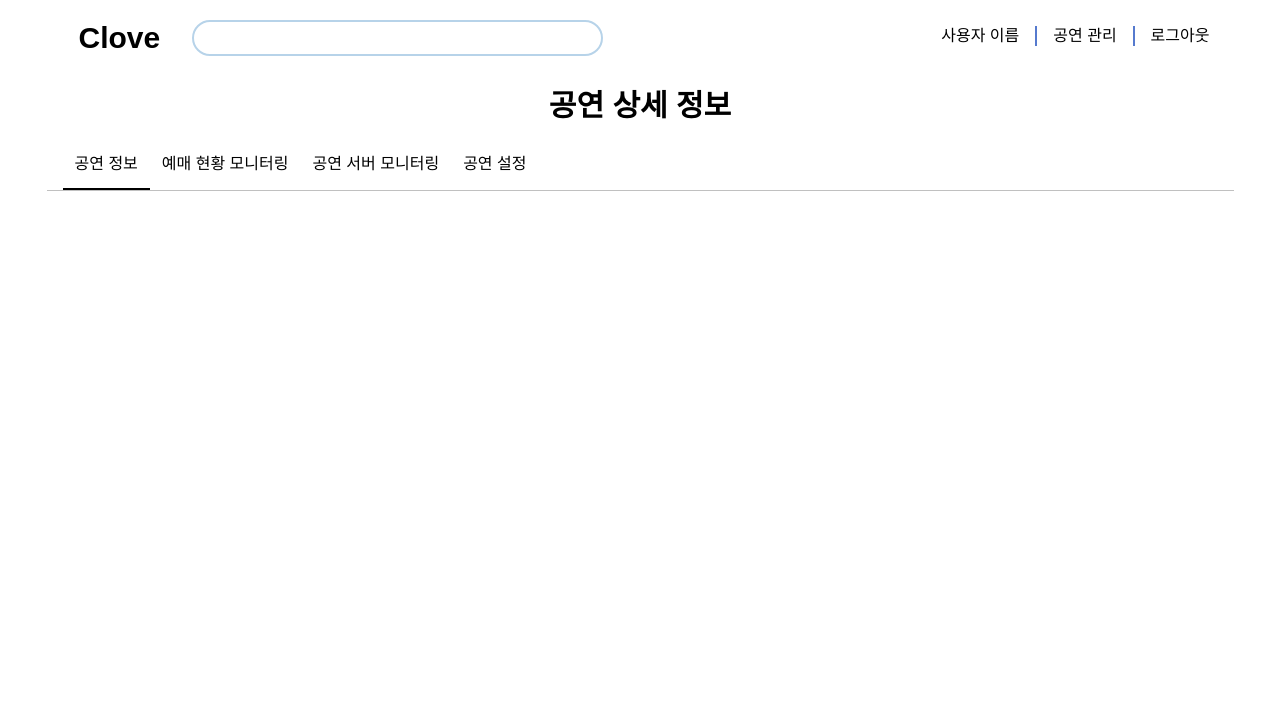
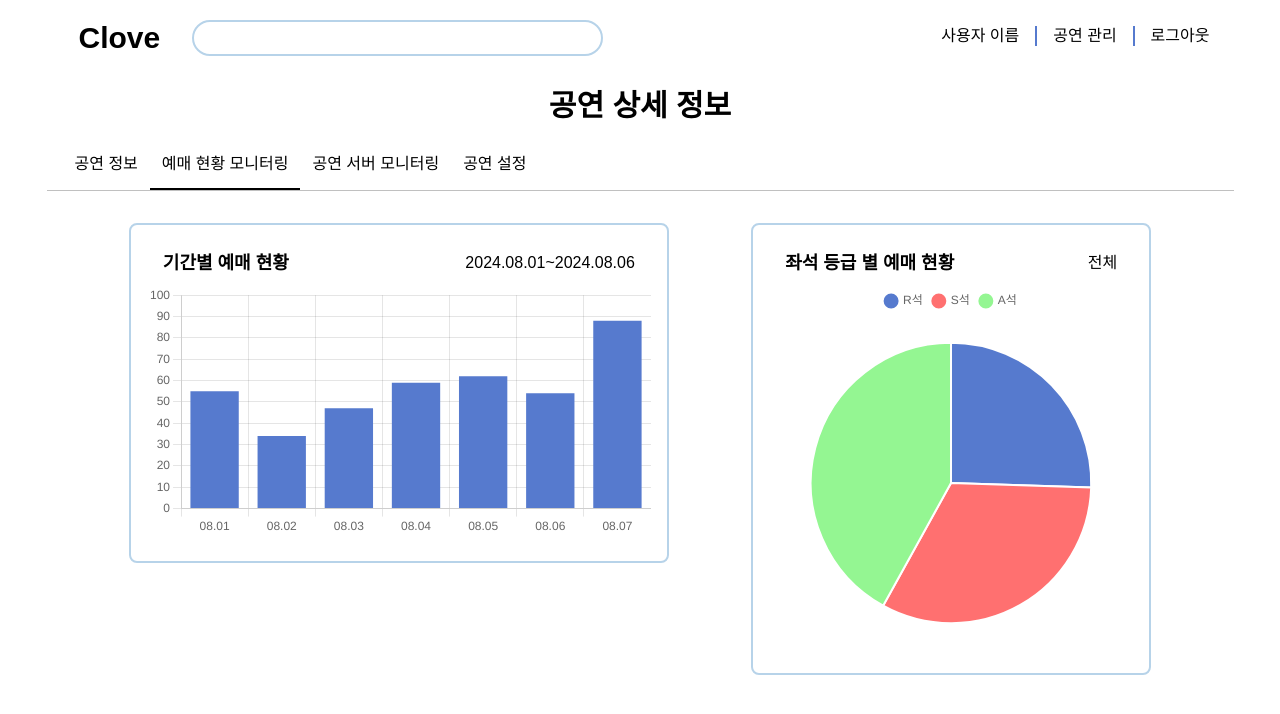
Before and after one commit to clove-pnu/FE-Ticket, a React app: page /owner/playMonitor/0 in a window 1280 px wide. Shown: the top 714 px of the page. Built offline with nearby package versions, Linux system fonts and the light colour scheme; sample sign-in values are in the browser's storage; a web font is replaced by a local one.

Commit message:
feat: 모니터링 레이아웃 구현

```diff
--- a/src/App.tsx
+++ b/src/App.tsx
@@ -6,11 +6,9 @@ import LoginPage from './pages/auth/LoginPage';
 import RegisterPage from './pages/auth/SignupPage';
 import { AuthProvider } from './hooks/useAuth';
 import PrivateRoute from './pages/auth/PrivateRoute';
-import PodDetailPage from './pages/deploy/PodDetailPage';
 import TemplatePage from './pages/deploy/TemplatePage';
 import ConcertDeployPage from './pages/deploy/ConcertDeployPage';
 import PlayDetailPage from './pages/deploy/PlayDetailPage';
-import PlayDetailLayout from './components/common/Layout/PlayDetailLayout';
 import PlayMonitorPage from './pages/deploy/PlayMonitorPage';
 import ServerMonitorPage from './pages/deploy/ServerMonitorPage';
 import PlayConfigurationPage from './pages/deploy/PlayConfigurationPage';
@@ -37,15 +35,11 @@ export default function App() {
               <Route path="/owner/deploy/sports" element={<ConcertDeployPage />} />
               <Route path="/owner/deploy/exhibition" element={<ConcertDeployPage />} />
 
-              <Route path="/owner/podDetail/:podName" element={<PodDetailPage />} />
-
               {/* Play Detail (seller) */}
-              <Route element={<PlayDetailLayout />}>
-                <Route path="/owner/playDetail/:pid" element={<PlayDetailPage />} />
-                <Route path="/owner/playMonitor/:pid" element={<PlayMonitorPage />} />
-                <Route path="/owner/serverMonitor/:pid" element={<ServerMonitorPage />} />
-                <Route path="/owner/playConfiguration/:pid" element={<PlayConfigurationPage />} />
-              </Route>
+              <Route path="/owner/playDetail/:pid" element={<PlayDetailPage />} />
+              <Route path="/owner/playMonitor/:pid" element={<PlayMonitorPage />} />
+              <Route path="/owner/serverMonitor/:pid" element={<ServerMonitorPage />} />
+              <Route path="/owner/playConfiguration/:pid" element={<PlayConfigurationPage />} />
 
               {/* Play Ticketing */}
               <Route path="/play/:pid/ticketing" element={<PlayTicketingPage />} />
--- a/src/components/common/Layout/PlayDetailLayout.tsx
+++ /dev/null
@@ -1,17 +0,0 @@
-import { Outlet, useParams } from 'react-router-dom';
-import CategoryTitle from '../CategoryTitle';
-import OwnerTab from '../../deploy/OwnerTab';
-
-export default function PlayDetailLayout() {
-  const { pid } = useParams();
-  return (
-    <div>
-      <CategoryTitle>공연 상세 정보</CategoryTitle>
-      <OwnerTab
-        pid={Number(pid)}
-        current="PlayDetail"
-      />
-      <Outlet />
-    </div>
-  );
-}
--- /dev/null
+++ b/src/components/deploy/PlayMonitor.tsx
@@ -0,0 +1,116 @@
+import { Bar, Pie } from 'react-chartjs-2';
+import {
+  Chart as ChartJS,
+  PointElement,
+  LinearScale,
+  Title,
+  BarElement,
+  CategoryScale,
+  Tooltip,
+  Filler,
+  ArcElement,
+  Legend,
+} from 'chart.js';
+
+ChartJS.register(
+  PointElement,
+  LinearScale,
+  Title,
+  CategoryScale,
+  Tooltip,
+  Filler,
+  BarElement,
+  ArcElement,
+  Legend,
+);
+
+export default function PlayMonitor() {
+  const barSampleData = {
+    labels: ['08.01', '08.02', '08.03', '08.04', '08.05', '08.06', '08.07'],
+    datasets: [
+      {
+        label: '기간 별 예매 현황',
+        data: [55, 34, 47, 59, 62, 54, 88],
+        fill: true,
+        backgroundColor: '#567ace',
+      },
+    ],
+  };
+
+  const barOptions = {
+    responsive: true,
+    plugins: {
+      legend: {
+        display: false,
+      },
+    },
+    scales: {
+      y: {
+        min: 0,
+        max: 100,
+      },
+    },
+    interaction: {
+      mode: 'index' as const,
+      intersect: false,
+    },
+  };
+
+  const doughnutSampleData = {
+    labels: ['R석', 'S석', 'A석'],
+    datasets: [
+      {
+        label: '좌석 별 예매 현황',
+        data: [138, 176, 227],
+        backgroundColor: ['#567ace', '#ff7070', '#94f692'],
+      },
+    ],
+  };
+
+  const doughnutOptions = {
+    responsive: true,
+    plugins: {
+      legend: {
+        position: 'top' as const,
+        labels: {
+          usePointStyle: true,
+          pointStyle: 'circle',
+        },
+      },
+    },
+    interaction: {
+      mode: 'index' as const,
+      intersect: false,
+    },
+    radius: '85%',
+  };
+
+  return (
+    <div className="flex flex-row justify-evenly gap-8 p-8">
+      <div>
+        <div className="w-[540px] rounded-lg border-2 border-clove-light p-4 py-6">
+          <div className="flex flex-row items-center justify-between px-4 pb-2">
+            <h2 className="text-lg font-bold">기간별 예매 현황</h2>
+            <div>2024.08.01~2024.08.06</div>
+          </div>
+          <Bar
+            data={barSampleData}
+            options={barOptions}
+          />
+        </div>
+      </div>
+      <div>
+        <div className="w-[400px] rounded-lg border-2 border-clove-light p-4 py-6">
+          <div className="flex flex-row items-center justify-between px-4 pb-2">
+            <h2 className="text-lg font-bold">좌석 등급 별 예매 현황</h2>
+            <div>전체</div>
+          </div>
+          <Pie
+            data={doughnutSampleData}
+            options={doughnutOptions}
+          />
+        </div>
+      </div>
+    </div>
+  );
+}
--- /dev/null
+++ b/src/components/deploy/ServerMonitor.tsx
@@ -0,0 +1,75 @@
+import { Line } from 'react-chartjs-2';
+import {
+  Chart as ChartJS,
+  PointElement,
+  LinearScale,
+  Title,
+  LineElement,
+  CategoryScale,
+  Tooltip,
+  Filler,
+} from 'chart.js';
+
+ChartJS.register(
+  PointElement,
+  LinearScale,
+  Title,
+  CategoryScale,
+  Tooltip,
+  Filler,
+  LineElement,
+);
+
+export default function ServerMonitor() {
+  const sampleData = {
+    labels: ['17:30', '17:35', '17:40', '17:45', '17:50', '17:55', '18:00'],
+    datasets: [
+      {
+        label: 'CPU 사용량',
+        data: [55, 34, 47, 59, 62, 54, 67],
+        fill: true,
+        backgroundColor: '#567ace75',
+        borderColor: '#567ace',
+      },
+    ],
+  };
+
+  const options = {
+    responsive: true,
+    plugins: {
+      legend: {
+        display: false,
+      },
+    },
+    scales: {
+      y: {
+        min: 0,
+        max: 100,
+        ticks: {
+          callback: (value) => `${value} %`,
+        },
+      },
+    },
+    interaction: {
+      mode: 'index' as const,
+      intersect: false,
+    },
+  };
+
+  return (
+    <div className="justift-evenly flex flex-row gap-8 p-8">
+      <div>
+        <div className="w-[540px] rounded-lg border-2 border-clove-light p-4 py-6">
+          <div className="flex flex-row items-center justify-between px-4 pb-2">
+            <h2 className="text-lg font-bold">CPU 사용량</h2>
+            <div>30분 전</div>
+          </div>
+          <Line
+            data={sampleData}
+            options={options}
+          />
+        </div>
+      </div>
+    </div>
+  );
+}
--- a/src/pages/deploy/PlayDetailPage.tsx
+++ b/src/pages/deploy/PlayDetailPage.tsx
@@ -1,3 +1,4 @@
+import { useParams } from 'react-router-dom';
 import CategoryTitle from '../../components/common/CategoryTitle';
 import OwnerTab from '../../components/deploy/OwnerTab';
 import PlayDetail from '../../components/deploy/PlayDetail';
@@ -16,8 +17,14 @@ const mockdata: DeployedPlayDetail = {
 };
 
 export default function PlayDetailPage() {
+  const { pid } = useParams();
   return (
     <main>
+      <CategoryTitle>공연 상세 정보</CategoryTitle>
+      <OwnerTab
+        pid={Number(pid)}
+        current="PlayDetail"
+      />
       <PlayDetail
         pid={mockdata.pid}
         thumbnailUrl={mockdata.thumbnailUrl}
--- a/src/pages/deploy/PlayMonitorPage.tsx
+++ b/src/pages/deploy/PlayMonitorPage.tsx
@@ -1,6 +1,19 @@
+import { useParams } from 'react-router-dom';
+import CategoryTitle from '../../components/common/CategoryTitle';
+import OwnerTab from '../../components/deploy/OwnerTab';
+import PlayMonitor from '../../components/deploy/PlayMonitor';
+
 export default function PlayMonitorPage() {
+  const { pid } = useParams();
+
   return (
-    <>
-    </>
+    <main>
+      <CategoryTitle>공연 상세 정보</CategoryTitle>
+      <OwnerTab
+        pid={Number(pid)}
+        current="PlayMonitor"
+      />
+      <PlayMonitor />
+    </main>
   );
 }
--- a/src/pages/deploy/PodDetailPage.tsx
+++ /dev/null
@@ -1,10 +0,0 @@
-import Dashboard from '../../components/deploy/Dashboard';
-
-export default function PodDetailPage() {
-  return (
-    <main>
-      <h1 className="text-xl font-bold">Pod test 0 상세 정보</h1>
-      <Dashboard />
-    </main>
-  );
-}
--- a/src/pages/deploy/ServerMonitorPage.tsx
+++ b/src/pages/deploy/ServerMonitorPage.tsx
@@ -1,6 +1,19 @@
+import { useParams } from 'react-router-dom';
+import CategoryTitle from '../../components/common/CategoryTitle';
+import OwnerTab from '../../components/deploy/OwnerTab';
+import ServerMonitor from '../../components/deploy/ServerMonitor';
+
 export default function ServerMonitorPage() {
+  const { pid } = useParams();
+
   return (
-    <>
-    </>
+    <main>
+      <CategoryTitle>공연 상세 정보</CategoryTitle>
+      <OwnerTab
+        pid={Number(pid)}
+        current="ServerMonitor"
+      />
+      <ServerMonitor />
+    </main>
   );
 }
```
